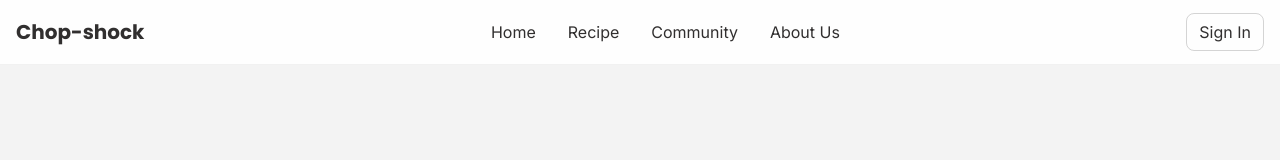
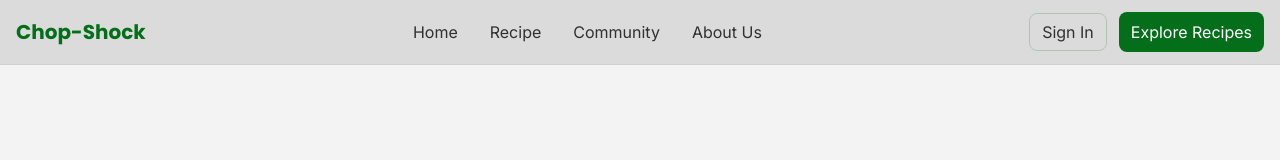
Before and after one commit to rishinduyohan/chop-shock-restaurants, a plain HTML site: page index.html in a window 1280 px wide. Drawn offline with nearby package versions, Linux system fonts and the light colour scheme.

Commit message:
Update nav items colour

```diff
--- a/assets/js/app.js
+++ b/assets/js/app.js
@@ -1,5 +1,3 @@
 const btn = document.getElementById('menuBtn');
 const menu = document.getElementById('mobileMenu');
 btn?.addEventListener('click', () => menu.classList.toggle('hidden'));
-
-document.getElementById('year').textContent = new Date().getFullYear();
--- a/index.html
+++ b/index.html
@@ -15,14 +15,13 @@
                         secondary: '#312F2F',
                         accent: '#FE5E54',
                         bisque: '#FFE1C5',
-                        green: '#046E1B'
+                        green: '#046E1B',
+                        gray:'#D9D9D9',
+                        orange:'#F79F1A'
                     },
                     fontFamily: {
                         display: ['Poppins', 'ui-sans-serif', 'system-ui'],
                         body: ['Inter', 'ui-sans-serif', 'system-ui']
-                    },
-                    boxShadow: {
-                        soft: '0 10px 30px rgba(0,0,0,0.08)'
                     }
                 }
             }
@@ -34,23 +33,23 @@
 </head>
 
 <body class="bg-primary text-secondary font-body">
-    <header class="sticky top-0 z-50 bg-white/90 backdrop-blur border-b border-black/5">
+    <header class="sticky top-0 z-50 bg-gray/90 backdrop-blur border-b border-black/5 ">
         <div class="max-w-7xl mx-auto px-4">
             <div class="flex items-center justify-between h-16">
                 <a href="#" class="flex items-center gap-2">
-                    <span class="font-display text-xl font-bold">Chop-shock</span>
+                    <span class="font-display text-xl font-bold text-green">Chop-Shock</span>
                 </a>
                 <nav class="hidden md:flex items-center gap-8">
-                    <a href="#home" class="hover:text-accent">Home</a>
-                    <a href="#recipes" class="hover:text-accent">Recipe</a>
-                    <a href="#community" class="hover:text-accent">Community</a>
-                    <a href="#about" class="hover:text-accent">About Us</a>
+                    <a href="#home" class="hover:text-orange">Home</a>
+                    <a href="#recipes" class="hover:text-orange">Recipe</a>
+                    <a href="#community" class="hover:text-orange">Community</a>
+                    <a href="#about" class="hover:text-orange">About Us</a>
                 </nav>
                 <div class="hidden md:flex items-center gap-3">
                     <a href="#"
-                        class="px-3 py-1.5 rounded-lg border border-secondary/20 hover:border-accent transition">Sign
+                        class="px-3 py-1.5 rounded-lg border border-green/20 hover:border-green transition">Sign
                         In</a>
-
+                    <a href="#" class="flex-1 text-center px-3 py-2 rounded-lg bg-green text-white">Explore Recipes</a>
                 </div>
                 <button id="menuBtn"
                     class="md:hidden inline-flex items-center justify-center w-10 h-10 rounded-lg border border-secondary/20">
@@ -62,15 +61,15 @@
                 </button>
             </div>
         </div>
-        <div id="mobileMenu" class="md:hidden hidden border-t border-black/5 bg-white">
+        <div id="mobileMenu" class="md:hidden hidden border-t border-black/5 bg-gray text-center">
             <div class="px-4 py-3 space-y-2">
                 <a href="#home" class="block py-2">Home</a>
                 <a href="#recipes" class="block py-2">Recipe</a>
                 <a href="#community" class="block py-2">Community</a>
                 <a href="#about" class="block py-2">About Us</a>
                 <div class="pt-2 border-t border-black/5 flex gap-2">
-                    <a href="#" class="flex-1 text-center px-3 py-2 rounded-lg border border-secondary/20">Sign In</a>
-                    <a href="#" class="flex-1 text-center px-3 py-2 rounded-lg bg-accent text-white">Explore</a>
+                    <a href="#" class="flex-1 text-center px-3 py-2 rounded-lg border border-green/20">Sign In</a>
+                    <a href="#" class="flex-1 text-center px-3 py-2 rounded-lg bg-green text-white">Explore Recipes</a>
                 </div>
             </div>
         </div>
```
